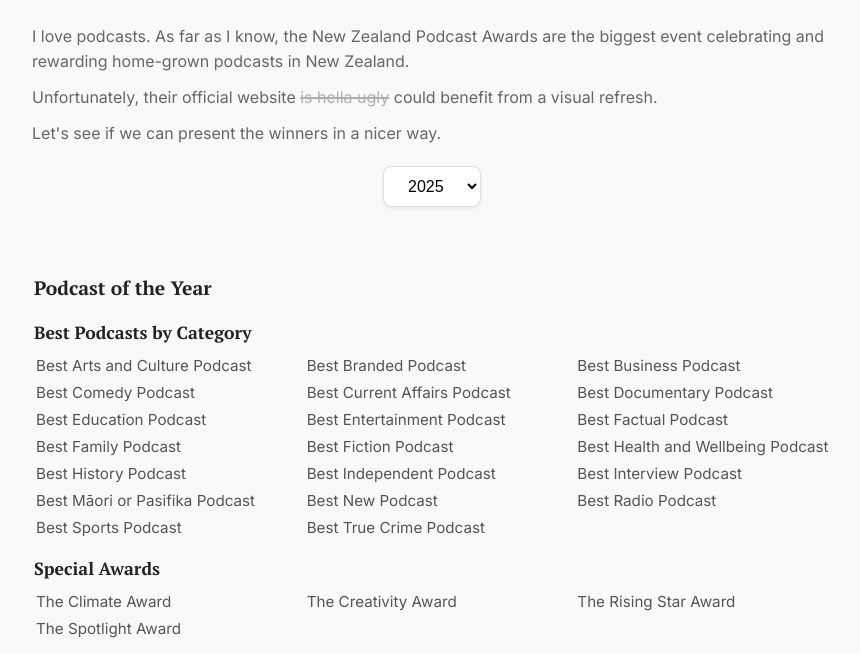
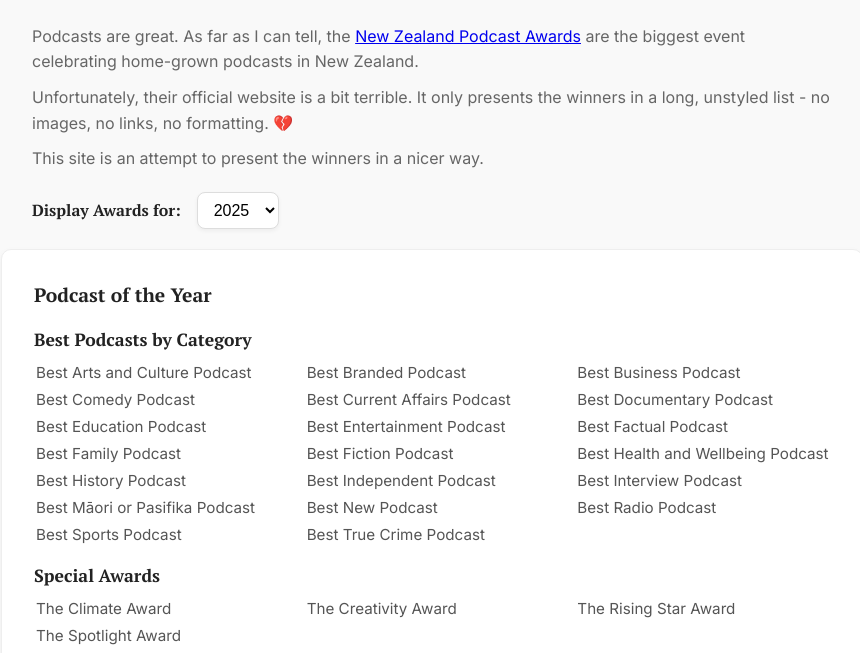
Before and after one commit to pjpscriv/nz-podcast-awards, a website built with Vite: page index.html in a window 1280 px wide. Shown: the part 96-749 px from the top of the page, without its empty margins (208-1068 px from the left). Built offline with nearby package versions, Linux system fonts and the light colour scheme; a web font is replaced by a local one.

Commit message:
Update year selector

```diff
--- a/index.html
+++ b/index.html
@@ -4,13 +4,12 @@
 <head>
   <meta charset="UTF-8">
   <meta name="viewport" content="width=device-width, initial-scale=1.0">
-  <title>NZ Podcast Awards</title>
+  <title>New Zealand Podcast Awards but Prettier</title>
   <link rel="preconnect" href="https://fonts.googleapis.com">
   <link rel="preconnect" href="https://fonts.gstatic.com" crossorigin>
   <link rel="stylesheet" href="https://fonts.googleapis.com/css2?family=Inter:wght@400;500;600;700&display=swap">
   <link rel="stylesheet" href="https://fonts.googleapis.com/css2?family=Libertinus+Serif:wght@600;700&display=swap">
   <link href="https://fonts.googleapis.com/css2?family=PT+Serif:wght@700&display=swap" rel="stylesheet">
-
   <link rel="stylesheet" href="style.css">
 </head>
 
@@ -18,17 +17,23 @@
   <script type="module" src="/src/renderer.ts"></script>
   <h1>New Zealand Podcast Awards</h1>
   <p>
-    I love podcasts. As far as I know, the New Zealand Podcast Awards are the biggest event
-    celebrating and rewarding home-grown podcasts in New Zealand.</p>
+    Podcasts are great. As far as I can tell, the <a href="https://www.nzpodcastawards.com/" target="_blank">New Zealand Podcast Awards</a>
+    are the biggest event celebrating home-grown podcasts in New Zealand.
+  </p>
   <p>
-    Unfortunately, their official website <del>is hella ugly</del>
-    could benefit from a visual refresh.
+    Unfortunately, their official website is a bit terrible. It only presents the winners in a long, unstyled list -
+    no images, no links, no formatting. 💔
   </p>
-  <p>Let's see if we can present the winners in a nicer way.</p>
+  <p>
+    This site is an attempt to present the winners in a nicer way.
+  </p>
 
-  <select id="year-selector">
-    <option value="2025">2025</option>
-  </select>
+  <div class="year-selector">
+    <label for="year-selector">Display Awards for:</label>
+    <select id="year-selector">
+      <option value="2025">2025</option>
+    </select>
+  </div>
 
   <div id="table-of-contents"></div>
 
--- a/style.css
+++ b/style.css
@@ -45,10 +45,22 @@
   margin: 40px 0;
 }
 
+.year-selector {
+  text-align: center;
+  max-width: 800px;
+  margin: 20px auto;
+  display: flex;
+  flex-direction: row;
+  align-items: center;
+  gap: 16px;
+}
+
+label {
+  font-family: var(--title-font);
+}
+
 select {
-  display: block;
-  margin: 20px auto;
-  padding: 10px 20px;
+  padding: 8px 12px;
   font-size: 16px;
   border: 1px solid #ddd;
   border-radius: 8px;
@@ -61,6 +73,10 @@
   padding: 30px;
   max-width: 800px;
   margin: 0 auto;
+  background-color: #fff;
+  border: 1px solid #eee;
+  border-radius: 10px;
+  box-shadow: 0 4px 8px rgba(0,0,0,0.05);
 }
 
 .table-of-contents-list {
@@ -99,6 +115,10 @@
 
 .section-title [href="#podcast-of-the-year"] {
   font-size: 1.1em;
+}
+
+.section-title:first-child {
+  margin-top: 0;
 }
 
 .sub-list {
```
